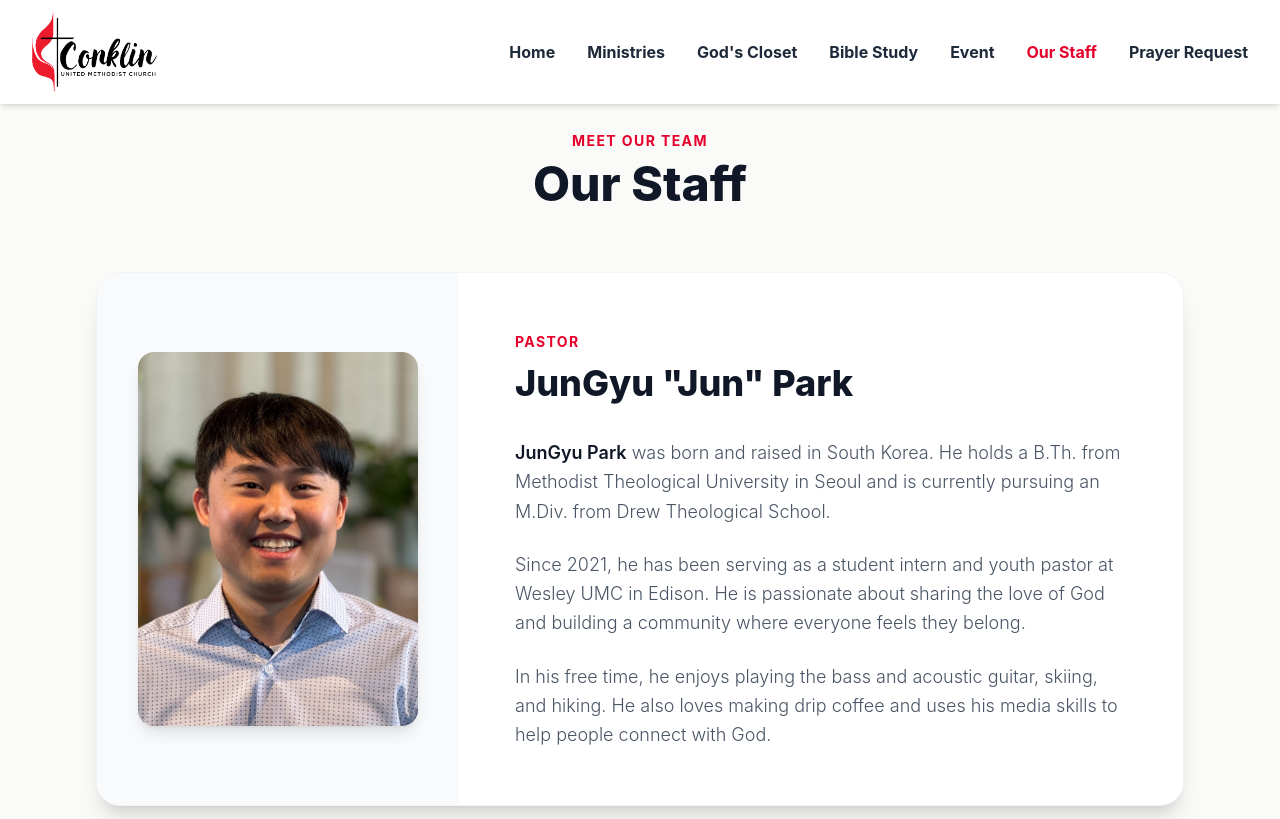
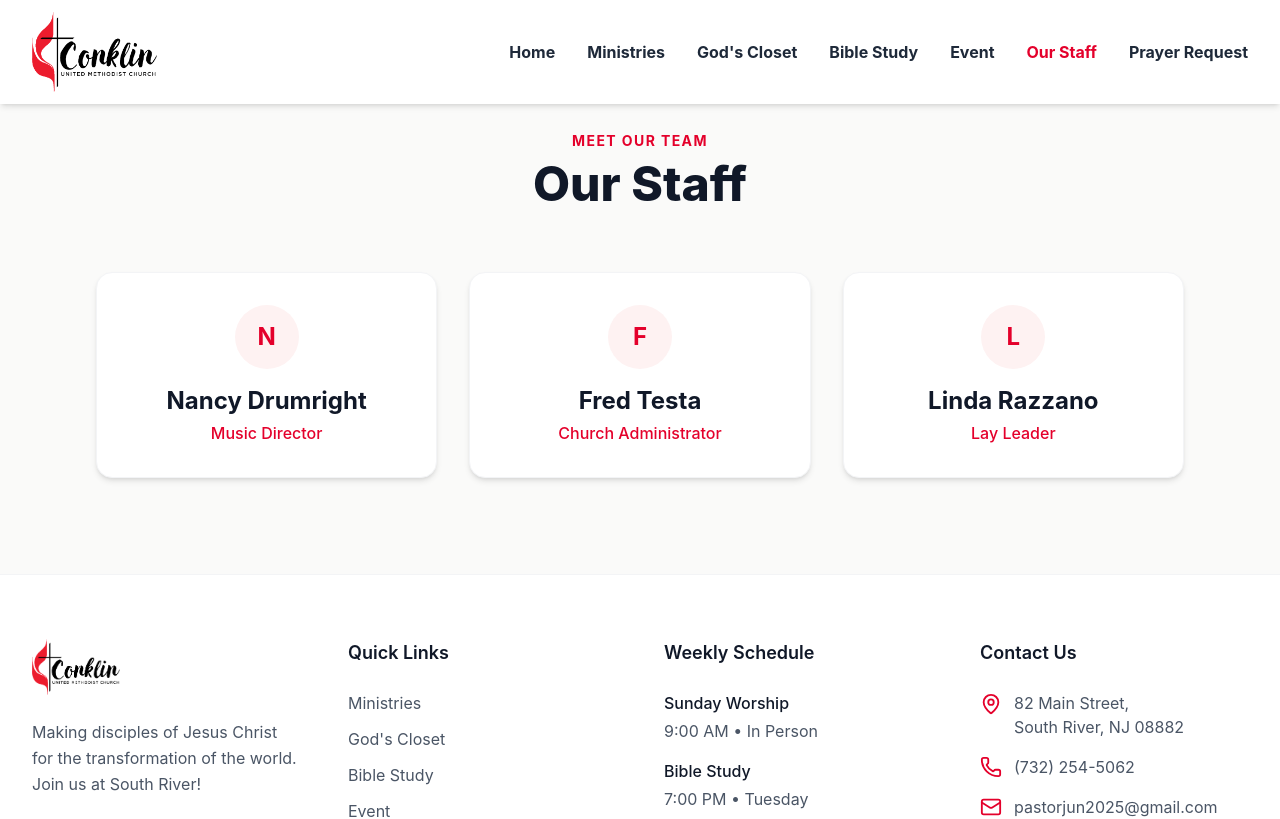
Before and after one commit to JunQ-tech/Conklin-website, a React (Vite) app: page /staff in a window 1280 px wide. Shown: the top 819 px of the page. Built offline with nearby package versions, Linux system fonts and the light colour scheme.

Commit message:
Remove pastor section from staff page

```diff
--- a/src/pages/Staff.jsx
+++ b/src/pages/Staff.jsx
@@ -1,7 +1,6 @@
 import React from 'react';
 import Navbar from '../components/Navbar';
 import Footer from '../components/Footer';
-import pastorJun from '../assets/pastor-jun.jpg';
 
 const Staff = () => {
   return (
@@ -14,37 +13,6 @@ const Staff = () => {
           <h1 className="text-4xl md:text-5xl font-extrabold text-gray-900 mt-2">Our Staff</h1>
         </div>
 
-        {/* Pastor Jun - Featured */}
-        <div className="bg-white rounded-3xl shadow-xl overflow-hidden border border-gray-100 mb-16">
-          <div className="md:flex items-stretch">
-            <div className="md:w-1/3 bg-gray-50 flex items-center justify-center p-4 md:p-8">
-              <div className="w-full max-w-[280px] aspect-[3/4] rounded-2xl overflow-hidden shadow-lg">
-                <img
-                  src={pastorJun}
-                  alt="Pastor JunGyu Park"
-                  className="w-full h-full object-cover object-top"
-                />
-              </div>
-            </div>
-            <div className="md:w-2/3 p-8 md:p-14 flex flex-col justify-center">
-              <div className="mb-8">
-                <span className="text-umc-red font-bold tracking-widest text-sm uppercase">Pastor</span>
-                <h2 className="text-4xl font-extrabold text-gray-900 mt-2 leading-tight">JunGyu "Jun" Park</h2>
-              </div>
-              <div className="space-y-6 text-lg text-gray-600 leading-relaxed font-light">
-                <p>
-                  <strong className="font-semibold text-gray-900">JunGyu Park</strong> was born and raised in South Korea. He holds a B.Th. from Methodist Theological University in Seoul and is currently pursuing an M.Div. from Drew Theological School.
-                </p>
-                <p>
-                  Since 2021, he has been serving as a student intern and youth pastor at Wesley UMC in Edison. He is passionate about sharing the love of God and building a community where everyone feels they belong.
-                </p>
-                <p>
-                  In his free time, he enjoys playing the bass and acoustic guitar, skiing, and hiking. He also loves making drip coffee and uses his media skills to help people connect with God.
-                </p>
-              </div>
-            </div>
-          </div>
-        </div>
 
         {/* Other Staff Members */}
         <div className="grid grid-cols-1 md:grid-cols-3 gap-8">
```
